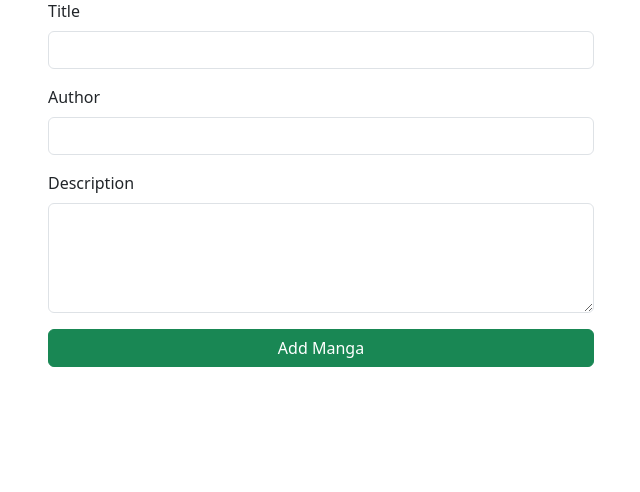
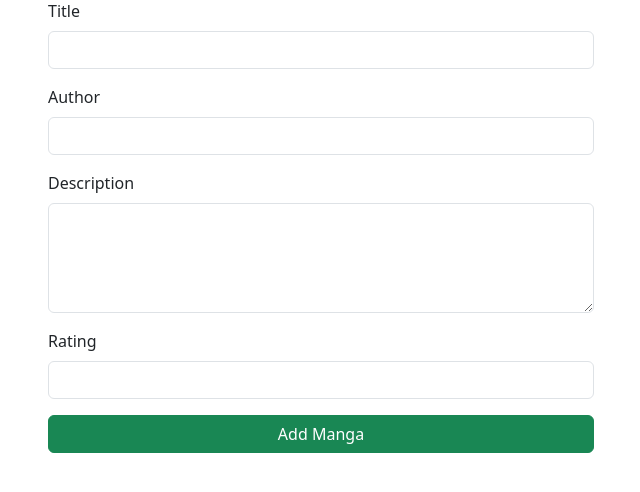
Before and after one commit to RKXKEAN/manga_recommendatione, a Flask app: page /add_manga in a window 1280 px wide. Shown: the part 137-629 px from the top of the page, without its empty margins (319-959 px from the left). Run offline with Flask 3, Linux system fonts and the light colour scheme; a user stored in the database is signed in.

Commit message:
Add mangha rating

```diff
--- a/app.py
+++ b/app.py
@@ -31,6 +31,7 @@ class Manga(db.Model):
     title = db.Column(db.String(200), nullable=False)
     description = db.Column(db.Text, nullable=False)
     author = db.Column(db.String(100), nullable=False)
+    rating = db.Column(db.Float, default=0.0)  # ⭐ เพิ่ม rating
 
 
 @login_manager.user_loader
@@ -98,7 +99,10 @@ def add_manga():
         title = request.form["title"]
         description = request.form["description"]
         author = request.form["author"]
-        new_manga = Manga(title=title, description=description, author=author)
+        rating = float(request.form["rating"])  # ⭐ เพิ่ม rating จากฟอร์ม
+        new_manga = Manga(
+            title=title, description=description, author=author, rating=rating
+        )
         db.session.add(new_manga)
         db.session.commit()
         flash("Manga added successfully!")
--- a/templates/add_manga.html
+++ b/templates/add_manga.html
@@ -33,6 +33,13 @@
                         <label for="description" class="form-label">Description</label>
                         <textarea class="form-control" id="description" name="description" rows="4" required></textarea>
                     </div>
+                    <div class="mb-3">
+                        <label for="rating" class="form-label">Rating</label>
+                        <input type="number" class="form-control" id="rating" name="rating" min="0" max="10" step="0.1"
+                            required>
+                    </div>
+
+
                     <button type="submit" class="btn btn-success w-100">Add Manga</button>
                 </form>
             </div>
--- a/templates/admin.html
+++ b/templates/admin.html
@@ -34,6 +34,7 @@
                     <h5>{{ manga.title }}</h5>
                     <p>{{ manga.description[:100] }}...</p>
                     <p><strong>Author:</strong> {{ manga.author }}</p>
+                    <p><strong>Rating:</strong> ⭐ {{ manga.rating }}/10</p>
                 </div>
                 <div>
                     <a href="{{ url_for('manga_detail', id=manga.id) }}" class="btn btn-info btn-sm">View</a>
--- a/templates/home.html
+++ b/templates/home.html
@@ -39,9 +39,10 @@
                 <div class="card mb-4 shadow-sm">
                     <div class="card-body">
                         <h5 class="card-title">{{ manga.title }}</h5>
-                        <p class="card-text">{{ manga.description[:100] }}...</p>
                         <p class="card-text"><small class="text-muted">Author: {{ manga.author }}</small></p>
+                        <p><strong>Rating:</strong> ⭐ {{ manga.rating }}/10</p>
                         <a href="{{ url_for('manga_detail', id=manga.id) }}" class="btn btn-primary">View Details</a>
+
                     </div>
                 </div>
             </div>
--- a/templates/manga_detail.html
+++ b/templates/manga_detail.html
@@ -15,6 +15,7 @@
             <div class="card-body">
                 <h2 class="card-title">{{ manga.title }}</h2>
                 <h5 class="text-muted">Author: {{ manga.author }}</h5>
+                <p><strong>Rating:</strong> ⭐ {{ manga.rating }}/10</p>
                 <p class="card-text">{{ manga.description }}</p>
             </div>
         </div>
```
Also changed, not shown: instance/database.db.
